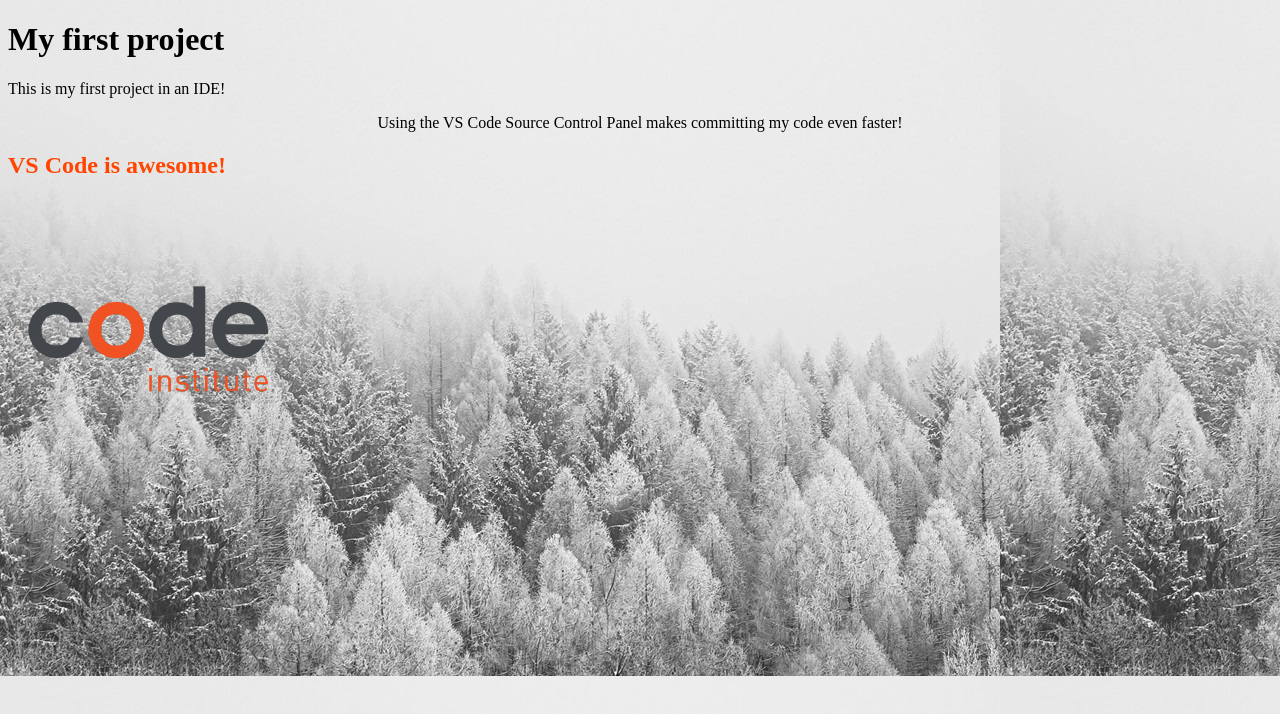
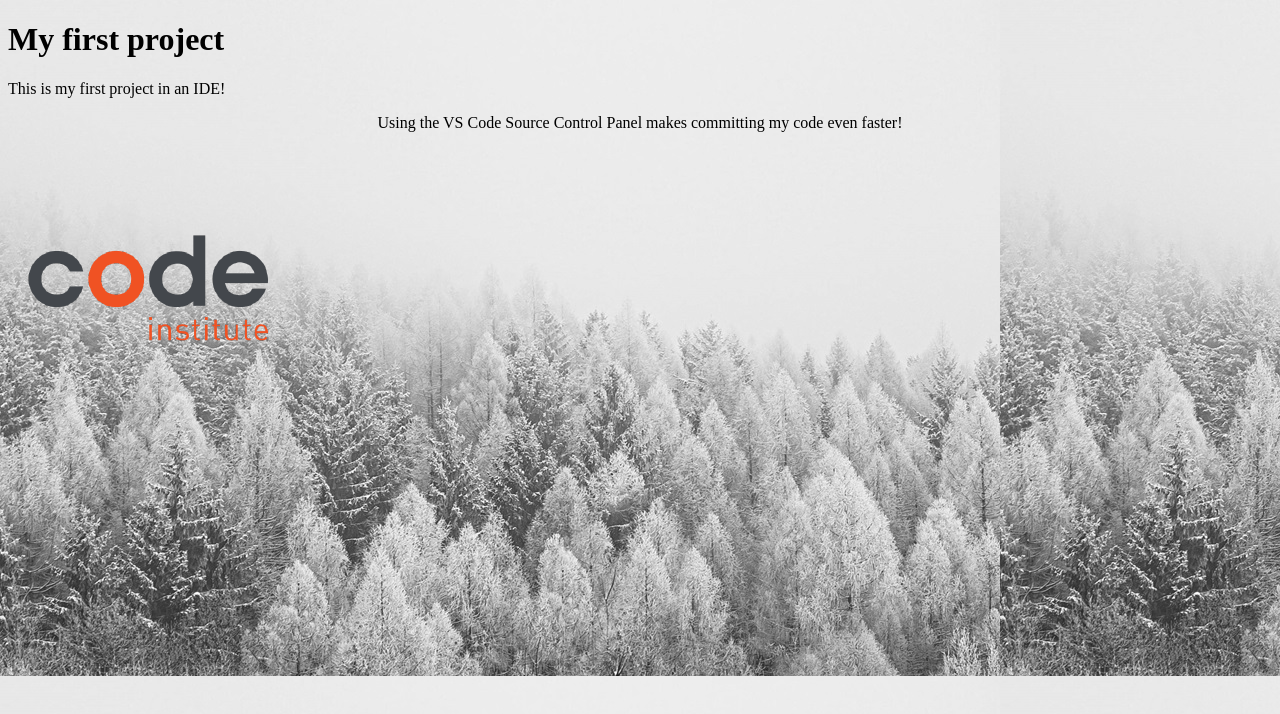
Before and after one commit to Vianney-5p/my-first-project, a plain HTML site: page index.html in a window 1280 px wide. Drawn offline with Linux system fonts and the light colour scheme.

Commit message:
Delete heading h2 and style-rule related to it

```diff
--- a/assets/css/styles.css
+++ b/assets/css/styles.css
@@ -1,10 +1,6 @@
 body {
     background-color: lightgrey;
     background-image: url("../images/background-img.jpg");
-}
-
-h2 {
-    color:orangered;
 }
 
 p {
--- a/index.html
+++ b/index.html
@@ -10,7 +10,6 @@
     <h1>My first project</h1>
     <p>This is my first project in an IDE!</p>
     <p class="text-center">Using the VS Code Source Control Panel makes committing my code even faster!</p>
-    <h2>VS Code is awesome!</h2>
     <img
       src="assets/images/ci-logo.png"
       alt="Code Institute Logo"
```
